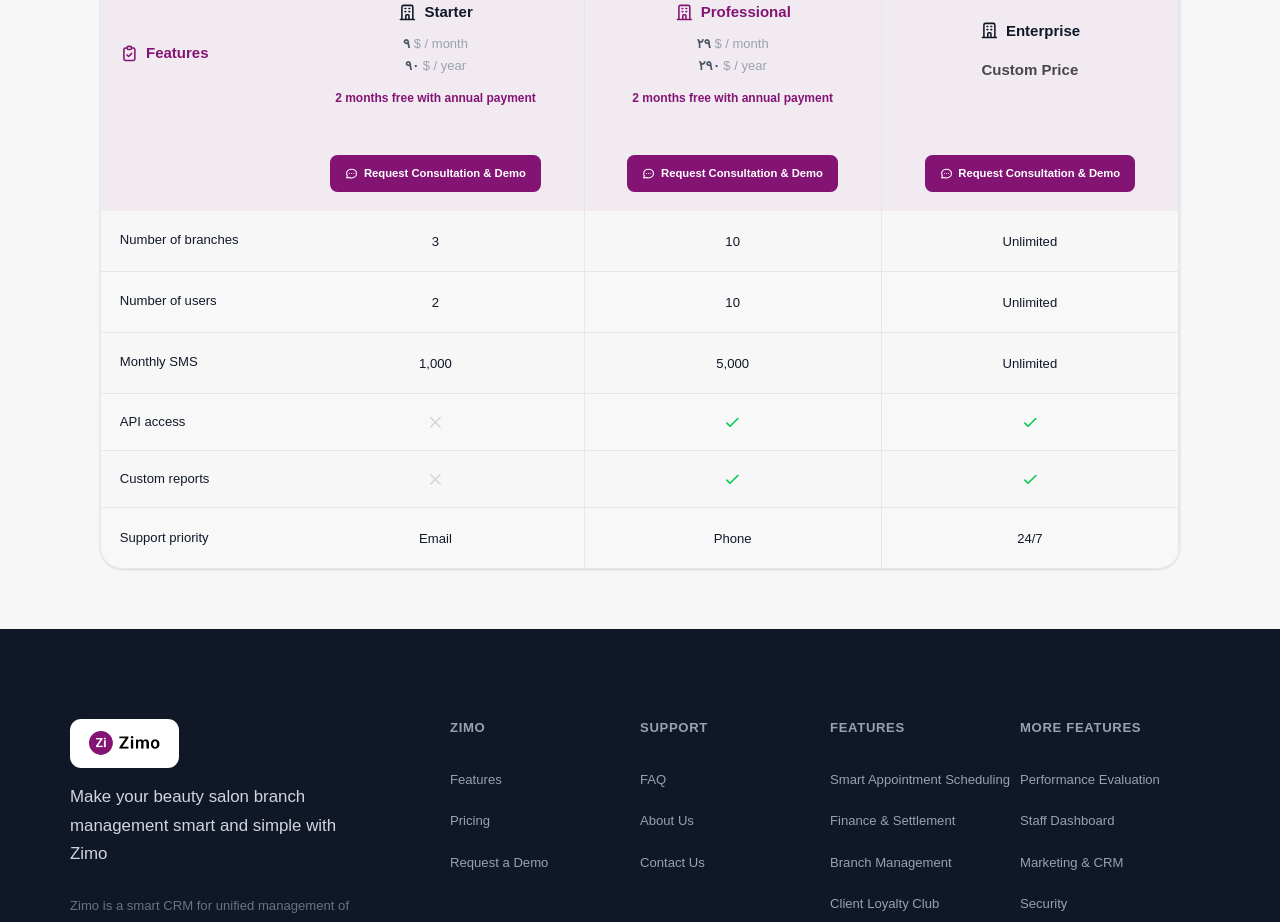
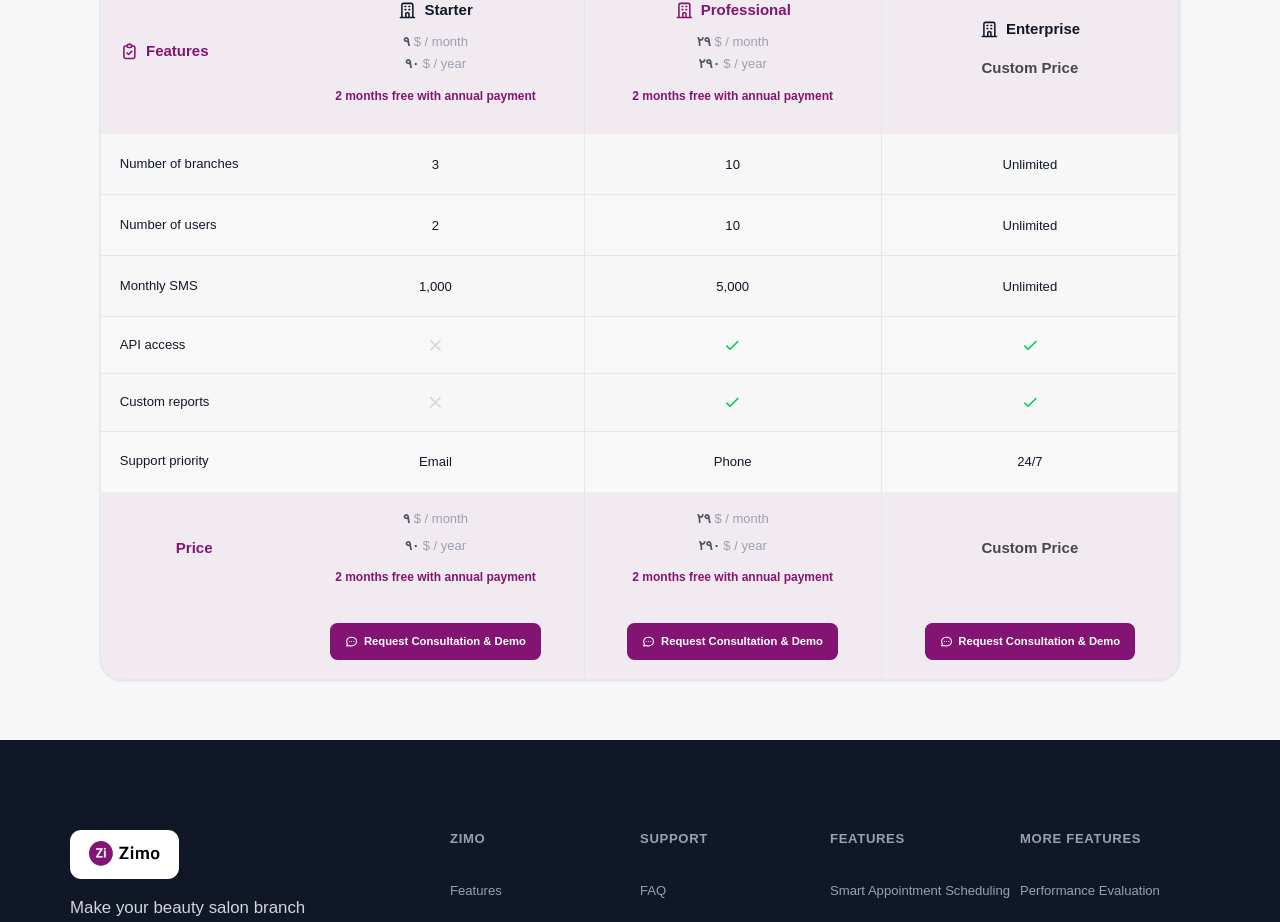
Before and after one commit to mehdijalalii/zimo-frontend, a Next.js app: page /en/pricing in a window 1280 px wide. Shown: the part 1250-2172 px from the top of the page. Built offline with nearby package versions, Linux system fonts and the light colour scheme.

Commit message:
fix price page

```diff
--- a/src/app/[locale]/pricing/page.tsx
+++ b/src/app/[locale]/pricing/page.tsx
@@ -21,7 +21,7 @@ export default async function PricingPage({
           <p className="section-kicker mx-auto mb-4">
             {messages.pricing_page.kicker}
           </p>
-          <h1 className="text-3xl font-extrabold leading-tight text-gray-900 md:text-4xl">
+          <h1 className="page-title">
             {messages.pricing_page.title}
           </h1>
           <p className="section-lead section-lead--center mx-auto mt-3 max-w-3xl">
--- a/src/components/pricing/PricingSection.tsx
+++ b/src/components/pricing/PricingSection.tsx
@@ -241,25 +241,6 @@ export default function PricingSection({
                   );
                 })}
               </tr>
-              <tr className="[&>:not(:first-child)]:border-r [&>:not(:first-child)]:border-gray-200">
-                <th className="whitespace-nowrap p-3 lg:p-5"></th>
-                {plans.map((plan) => {
-                  const isCustom = plan.pricing_type === 'custom' || plan.price === null || plan.price === 0;
-                  return (
-                    <th key={plan.id} className="whitespace-nowrap p-3 lg:p-5 text-center">
-                      <Link
-                        href={isCustom ? getHref(locale, 'contact') : getHref(locale, 'demo')}
-                        className="inline-flex items-center gap-1 lg:gap-1.5 rounded-lg bg-[#841474] px-3 py-2 lg:px-4 lg:py-3 text-[11px] lg:text-xs font-semibold text-white transition-colors hover:bg-[#6b105d]"
-                      >
-                        <svg className="h-3 w-3 lg:h-3.5 lg:w-3.5" fill="none" stroke="currentColor" viewBox="0 0 24 24">
-                          <path strokeLinecap="round" strokeLinejoin="round" strokeWidth={2} d="M8 12h.01M12 12h.01M16 12h.01M21 12c0 4.418-4.03 8-9 8a9.863 9.863 0 01-4.255-.949L3 20l1.395-3.72C3.512 15.042 3 13.574 3 12c0-4.418 4.03-8 9-8s9 3.582 9 8z" />
-                        </svg>
-                        <span>{translations.request_demo}</span>
-                      </Link>
-                    </th>
-                  );
-                })}
-              </tr>
             </thead>
             <tbody className="divide-y divide-gray-200">
               {comparisonFeatures.map((feature) => (
@@ -278,6 +259,61 @@ export default function PricingSection({
                 </tr>
               ))}
             </tbody>
+            <tfoot className="bg-[#841474]/5">
+              <tr className="[&>:not(:first-child)]:border-r [&>:not(:first-child)]:border-gray-200">
+                <th className="whitespace-nowrap p-3 lg:p-5 font-bold text-[#841474] text-xs lg:text-base">{translations.comparison.price}</th>
+                {plans.map((plan) => {
+                  const price = plan.price;
+                  const isCustom = plan.pricing_type === 'custom' || price === null || price === 0;
+                  const monthlyPrice = isCustom ? null : Number(price);
+
+                  return (
+                    <th key={plan.id} className={`whitespace-nowrap p-3 lg:p-5 text-center font-bold ${plan.is_featured ? 'text-[#841474]' : 'text-gray-900'}`}>
+                      {isCustom ? (
+                        <span className="inline-block rounded-full px-4 py-1.5 text-sm lg:text-base font-bold text-black/70">
+                          {translations.comparison.custom_price}
+                        </span>
+                      ) : (
+                        <div className="text-center">
+                          <div className="text-xs lg:text-sm font-normal text-gray-600">
+                            <strong>{formatPrice(monthlyPrice)}</strong>{' '}
+                            <span className="text-[12px] lg:text-[13px] text-gray-400">{translations.price_per_month}</span>
+                          </div>
+                          <div className="mt-1 lg:mt-2">
+                            <div className="text-xs lg:text-sm font-normal text-gray-600">
+                              <strong>{formatPrice(Number(monthlyPrice) * 10)}</strong>{' '}
+                              <span className="text-[12px] lg:text-[13px] text-gray-400">{translations.price_per_year}</span>
+                            </div>
+                            <div className="mt-2 lg:mt-4 text-[10px] font-semibold leading-tight text-[#841474]">
+                              <span className="text-[11px] lg:text-[12px]">{translations.comparison.two_months_free_yearly}</span>
+                            </div>
+                          </div>
+                        </div>
+                      )}
+                    </th>
+                  );
+                })}
+              </tr>
+              <tr className="[&>:not(:first-child)]:border-r [&>:not(:first-child)]:border-gray-200">
+                <th className="whitespace-nowrap p-3 lg:p-5"></th>
+                {plans.map((plan) => {
+                  const isCustom = plan.pricing_type === 'custom' || plan.price === null || plan.price === 0;
+                  return (
+                    <th key={plan.id} className="whitespace-nowrap p-3 lg:p-5 text-center">
+                      <Link
+                        href={isCustom ? getHref(locale, 'contact') : getHref(locale, 'demo')}
+                        className="inline-flex items-center gap-1 lg:gap-1.5 rounded-lg bg-[#841474] px-3 py-2 lg:px-4 lg:py-3 text-[11px] lg:text-xs font-semibold text-white transition-colors hover:bg-[#6a105e]"
+                      >
+                        <svg className="h-3 w-3 lg:h-3.5 lg:w-3.5" fill="none" stroke="currentColor" viewBox="0 0 24 24">
+                          <path strokeLinecap="round" strokeLinejoin="round" strokeWidth={2} d="M8 12h.01M12 12h.01M16 12h.01M21 12c0 4.418-4.03 8-9 8a9.863 9.863 0 01-4.255-.949L3 20l1.395-3.72C3.512 15.042 3 13.574 3 12c0-4.418 4.03-8 9-8s9 3.582 9 8z" />
+                        </svg>
+                        <span>{translations.request_demo}</span>
+                      </Link>
+                    </th>
+                  );
+                })}
+              </tr>
+            </tfoot>
           </table>
         </div>
       </section>
```
